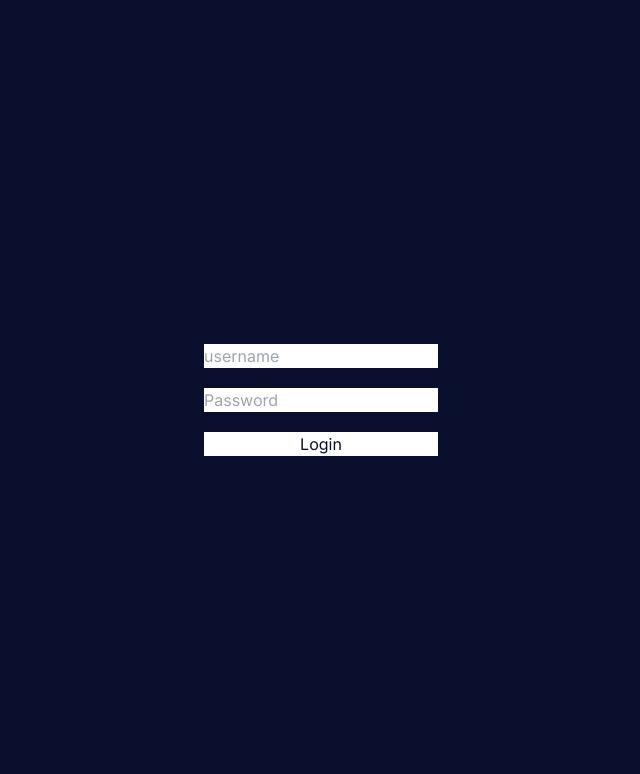
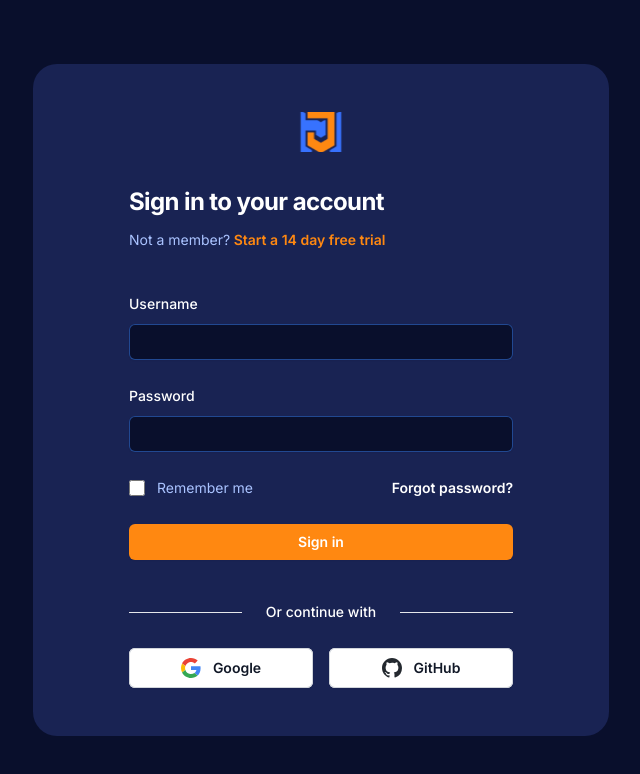
Before and after one commit to Pongs22/portfolio-website, a Next.js app: page /login in a window 1280 px wide. Shown: the top 774 px of the page, without its empty margins (319-959 px from the left). Built offline with nearby package versions, Linux system fonts and the light colour scheme.

Commit message:
Fixed endpoints

```diff
--- a/app/blog/page.tsx
+++ b/app/blog/page.tsx
@@ -1,6 +1,11 @@
 import { getSession } from '../lib/action'
 import { redirect } from 'next/navigation'
 import { logout } from '../lib/action'
+import { jwtDecode } from "jwt-decode";
+
+interface JwtPayload {
+    name: string;
+}
 
 export default async function Page() {
     const session = await getSession();
@@ -12,8 +17,17 @@ export default async function Page() {
         await logout(formData);
         redirect('/');
     }
+
+    const decodedHeader = jwtDecode(session) as JwtPayload;
     try {
-        const res = await fetch(`https://greydientlab.site/component-library/wp-json/wp/v2/posts`);
+
+        const res = await fetch(`${process.env.WORDPRESS_API_URL}/wp/v2/posts`, {
+            method: 'GET',
+            headers: {
+                'Content-Type': 'application/json',
+                'Authorization': `Bearer ${session}`,
+            },
+        });
         if (!res.ok) {
             throw new Error(`Failed to fetch posts: ${res.status} ${res.statusText}`);
         }
@@ -22,7 +36,7 @@ export default async function Page() {
             <>
                 <div className="container">
                     <div>
-                        <h1 className='text-dark-blue-05 font-oswald text-[70px]'>Good Day {session}</h1>
+                        <h1 className='text-dark-blue-05 font-oswald text-[70px]'>Good Day {decodedHeader.name}</h1>
                     </div>
                     <div>
                         <p className='text-dark-blue-05 font-oswald text-[40px] font-bold'>Articles in GL Component Library</p>
--- a/app/lib/action.tsx
+++ b/app/lib/action.tsx
@@ -1,14 +1,12 @@
 import { cookies } from "next/headers";
-import { jwtDecode } from "jwt-decode";
-interface JwtPayload {
-    name: string;
-}
+
+
 
 export async function login( formData: FormData ) {
     const username = formData.get( 'username' );
     const password = formData.get( 'password' );
 
-    const tokenResponse = await fetch('http://jm-portfolio.local/wp-json/api/v1/token', {
+    const tokenResponse = await fetch(`${process.env.WORDPRESS_API_URL}/api/v1/token`, {
         method: 'POST',
         headers: { 'Content-Type': 'application/json' },
         body: JSON.stringify( { username, password } ),
@@ -21,7 +19,7 @@ export async function login( formData: FormData ) {
 
     const { jwt_token } = await tokenResponse.json();
 
-    const validateResponse = await fetch( 'http://jm-portfolio.local/wp-json/api/v1/token-validate', {
+    const validateResponse = await fetch( `${process.env.WORDPRESS_API_URL}/api/v1/token-validate`, {
         method: 'GET',
         headers: {
             'Content-Type': 'application/json',
@@ -30,8 +28,8 @@ export async function login( formData: FormData ) {
     });
 
     if ( validateResponse.ok ) {
-        const decodedHeader = jwtDecode(jwt_token) as JwtPayload;
-        const setcookies = cookies().set('session', decodedHeader.name , { httpOnly: true });
+
+        const setcookies = cookies().set('session', jwt_token , { httpOnly: true });
     }
 }
 
--- a/app/login/page.tsx
+++ b/app/login/page.tsx
@@ -1,23 +1,101 @@
+import Link from 'next/link';
 import { login } from '../lib/action'
 import { RedirectType, redirect } from 'next/navigation';
+import Image from 'next/image';
 
 
 export default async function LoginPage() {
 
     const onLogin = async (formData: FormData) => {
-            "use server"
-             await login(formData);
-             redirect('/blog');
+        "use server"
+        await login(formData);
+        redirect('/blog');
     }
 
     return (
-        <div className="bg-dark-blue-05 h-screen flex flex-col gap-y-8 space-y-8 content-center my-auto">
-            <div className="mx-auto my-auto">
-                <form action={onLogin} className='mx-auto my-auto bg-dark-blue-05 flex flex-col gap-y-5 max-w-xl'>
-                    <input type="text" name="username" placeholder="username" required className='text-dark-blue-05' />
-                    <input type="password" name="password" placeholder="Password" required className='text-dark-blue-05' />
-                    <button type="submit" className='bg-white text-dark-blue-05 w-full'>Login</button>
-                </form>
+        <div className="flex h-screen bg-dark-blue-05">
+            <div className="flex flex-1 flex-col justify-center px-4 py-12 sm:px-6 lg:flex-none lg:px-20 xl:px-24 mx-auto my-auto pt-30 bg-dark-blue-01 rounded-3xl">
+                <div className="mx-auto w-full max-w-sm lg:w-96">
+                    <div>
+                        <Image
+                            src='/assets/logoooo.svg'
+                            alt='hero-image'
+                            width={70}
+                            height={60}
+                            className=' mx-auto my-auto w-[50px] h-[40px]'
+                        />
+                        <h2 className="mt-8 text-2xl font-bold leading-9 tracking-tight text-white">Sign in to your account</h2>
+                        <p className="mt-2 text-sm leading-6 text-light-blue-02">
+                            Not a member?
+                            <a href="#" className="font-semibold text-light-orange-05 hover:text-light-orange-04"> Start a 14 day free trial</a>
+                        </p>
+                    </div>
+
+                    <div className="mt-10">
+                        <div>
+                            <form action={onLogin} method="POST" className="space-y-6">
+                                <div>
+                                    <label className="block text-sm font-medium leading-6 text-white">Username</label>
+                                    <div className="mt-2">
+                                        <input id="text" name="username" type="text" autoComplete="text" className="block w-full rounded-md border-0 bg-dark-blue-05 px-3 py-1.5 shadow-sm ring-1 ring-inset  placeholder:text-gray-400 focus:ring-2 focus:ring-inset focus:ring-indigo-600 sm:text-sm sm:leading-6" />
+                                    </div>
+                                </div>
+
+                                <div>
+                                    <label className="block text-sm font-medium leading-6 text-white">Password</label>
+                                    <div className="mt-2">
+                                        <input id="password" name="password" type="password" autoComplete="current-password" className="block bg-dark-blue-05 w-full px-3 rounded-md border-0 py-1.5 shadow-sm ring-1 ring-inset  placeholder:text-gray-400 focus:ring-2 focus:ring-inset focus:ring-indigo-600 sm:text-sm sm:leading-6" />
+                                    </div>
+                                </div>
+
+                                <div className="flex items-center justify-between">
+                                    <div className="flex items-center">
+                                        <input id="remember-me" name="remember-me" type="checkbox" className="h-4 w-4 rounded border-gray-300 text-indigo-600 focus:ring-indigo-600 " />
+                                        <label className="ml-3 block text-sm leading-6 text-light-blue-02">Remember me</label>
+                                    </div>
+
+                                    <div className="text-sm leading-6">
+                                        <a href="#" className="font-semibold text-light ">Forgot password?</a>
+                                    </div>
+                                </div>
+
+                                <div>
+                                    <button type="submit" className="flex w-full justify-center rounded-md bg-light-orange-05 px-3 py-1.5 text-sm font-semibold leading-6 text-white shadow-sm hover:bg-indigo-500 focus-visible:outline focus-visible:outline-2 focus-visible:outline-offset-2 focus-visible:outline-indigo-600">Sign in</button>
+                                </div>
+                            </form>
+                        </div>
+
+                        <div className="mt-10">
+                            <div className="relative">
+                                <div className="absolute inset-0 flex items-center" aria-hidden="true">
+                                    <div className="w-full border-t border-gray-200"></div>
+                                </div>
+                                <div className="relative flex justify-center text-sm font-medium leading-6">
+                                    <span className="bg-dark-blue-01 px-6 text-white">Or continue with</span>
+                                </div>
+                            </div>
+
+                            <div className="mt-6 grid grid-cols-2 gap-4">
+                                <a href="#" className="flex w-full items-center justify-center gap-3 rounded-md bg-white px-3 py-2 text-sm font-semibold text-gray-900 shadow-sm ring-1 ring-inset ring-gray-300 hover:bg-gray-50 focus-visible:ring-transparent">
+                                    <svg className="h-5 w-5" viewBox="0 0 24 24" aria-hidden="true">
+                                        <path d="M12.0003 4.75C13.7703 4.75 15.3553 5.36002 16.6053 6.54998L20.0303 3.125C17.9502 1.19 15.2353 0 12.0003 0C7.31028 0 3.25527 2.69 1.28027 6.60998L5.27028 9.70498C6.21525 6.86002 8.87028 4.75 12.0003 4.75Z" fill="#EA4335" />
+                                        <path d="M23.49 12.275C23.49 11.49 23.415 10.73 23.3 10H12V14.51H18.47C18.18 15.99 17.34 17.25 16.08 18.1L19.945 21.1C22.2 19.01 23.49 15.92 23.49 12.275Z" fill="#4285F4" />
+                                        <path d="M5.26498 14.2949C5.02498 13.5699 4.88501 12.7999 4.88501 11.9999C4.88501 11.1999 5.01998 10.4299 5.26498 9.7049L1.275 6.60986C0.46 8.22986 0 10.0599 0 11.9999C0 13.9399 0.46 15.7699 1.28 17.3899L5.26498 14.2949Z" fill="#FBBC05" />
+                                        <path d="M12.0004 24.0001C15.2404 24.0001 17.9654 22.935 19.9454 21.095L16.0804 18.095C15.0054 18.82 13.6204 19.245 12.0004 19.245C8.8704 19.245 6.21537 17.135 5.2654 14.29L1.27539 17.385C3.25539 21.31 7.3104 24.0001 12.0004 24.0001Z" fill="#34A853" />
+                                    </svg>
+                                    <span className="text-sm font-semibold leading-6">Google</span>
+                                </a>
+
+                                <a href="#" className="flex w-full items-center justify-center gap-3 rounded-md bg-white px-3 py-2 text-sm font-semibold text-gray-900 shadow-sm ring-1 ring-inset ring-gray-300 hover:bg-gray-50 focus-visible:ring-transparent">
+                                    <svg className="h-5 w-5 fill-[#24292F]" fill="currentColor" viewBox="0 0 20 20" aria-hidden="true">
+                                        <path fill-rule="evenodd" d="M10 0C4.477 0 0 4.484 0 10.017c0 4.425 2.865 8.18 6.839 9.504.5.092.682-.217.682-.483 0-.237-.008-.868-.013-1.703-2.782.605-3.369-1.343-3.369-1.343-.454-1.158-1.11-1.466-1.11-1.466-.908-.62.069-.608.069-.608 1.003.07 1.531 1.032 1.531 1.032.892 1.53 2.341 1.088 2.91.832.092-.647.35-1.088.636-1.338-2.22-.253-4.555-1.113-4.555-4.951 0-1.093.39-1.988 1.029-2.688-.103-.253-.446-1.272.098-2.65 0 0 .84-.27 2.75 1.026A9.564 9.564 0 0110 4.844c.85.004 1.705.115 2.504.337 1.909-1.296 2.747-1.027 2.747-1.027.546 1.379.203 2.398.1 2.651.64.7 1.028 1.595 1.028 2.688 0 3.848-2.339 4.695-4.566 4.942.359.31.678.921.678 1.856 0 1.338-.012 2.419-.012 2.747 0 .268.18.58.688.482A10.019 10.019 0 0020 10.017C20 4.484 15.522 0 10 0z" clip-rule="evenodd" />
+                                    </svg>
+                                    <span className="text-sm font-semibold leading-6">GitHub</span>
+                                </a>
+                            </div>
+                        </div>
+                    </div>
+                </div>
             </div>
         </div>
     );
```
Also changed, not shown: 1 other file (tests, documents, lock files or other folders).
